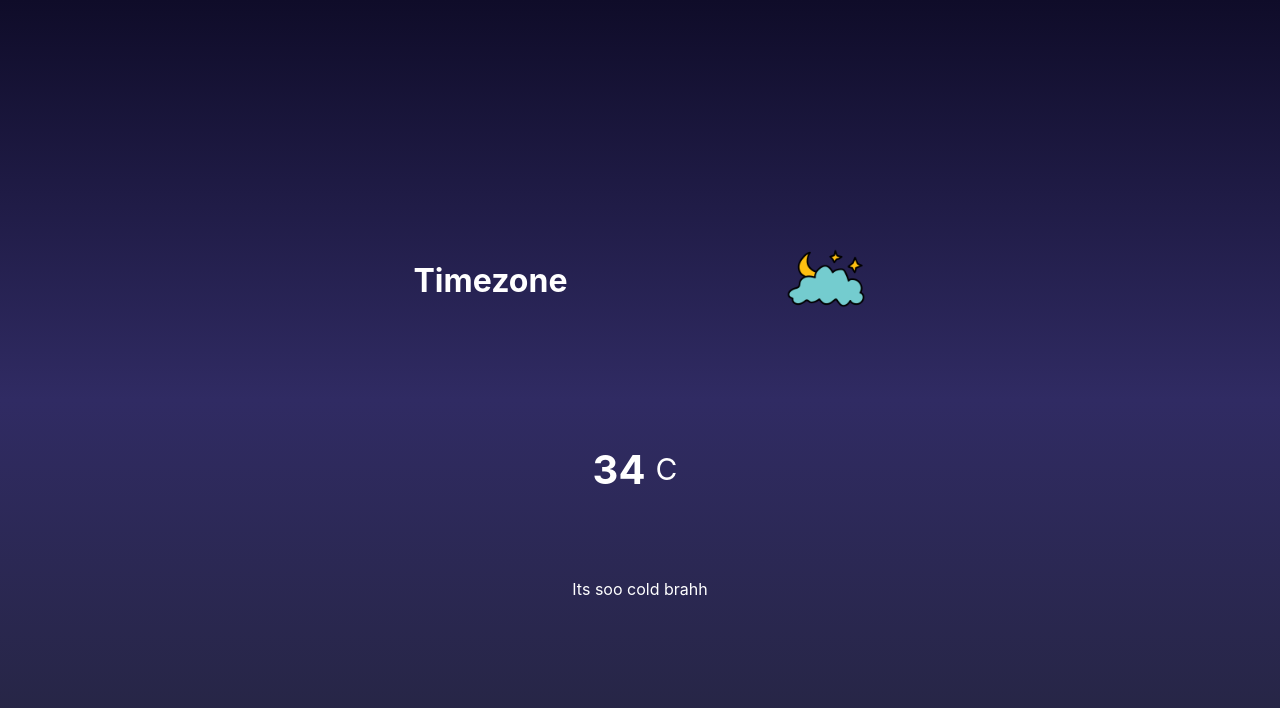
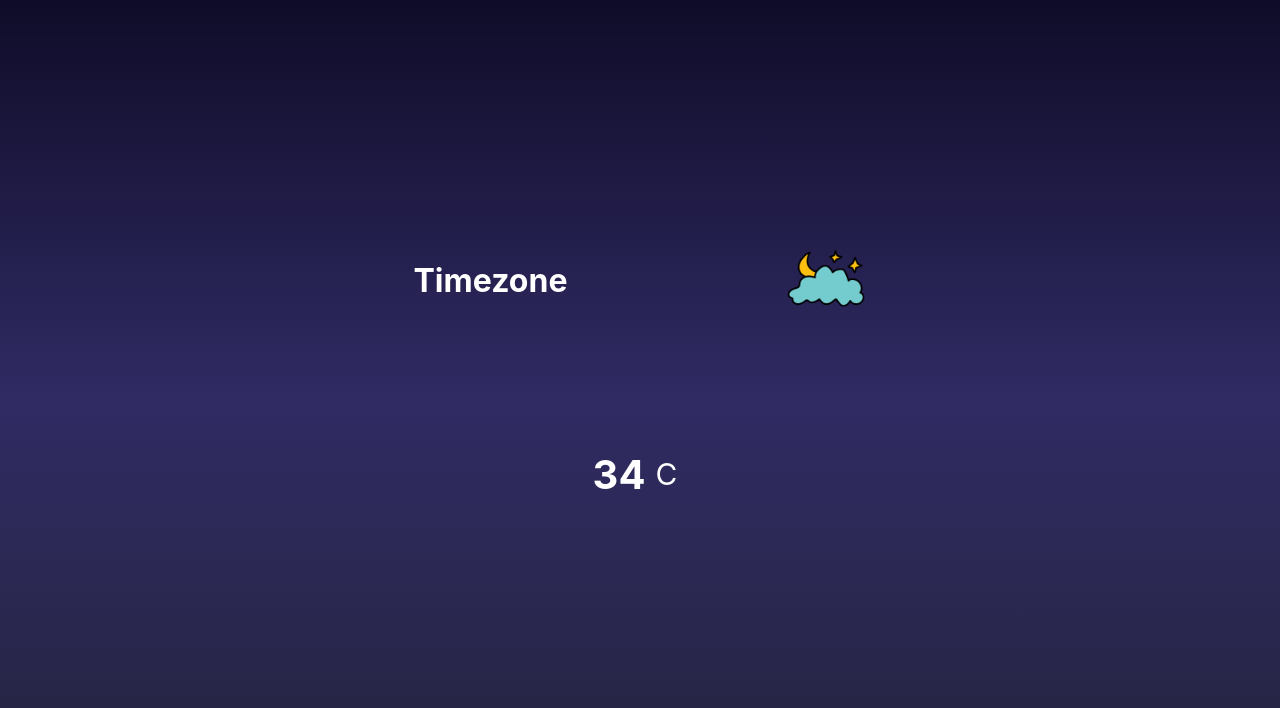
Before and after one commit to israelmitolu/weather-app-boi, a plain HTML site: page index.html in a window 1280 px wide. Drawn offline with Linux system fonts and the light colour scheme.

Commit message:
Update index.html

```diff
--- a/index.html
+++ b/index.html
@@ -19,7 +19,7 @@
             <h2 class="temperature-degree">34</h2>
             <span>C</span>
         </div>
-        <div class="temperature-description">Its soo cold brahh </div>
+        <div class="temperature-description"></div>
     </div>
     <script src="app.js"></script>
 </body>
```
